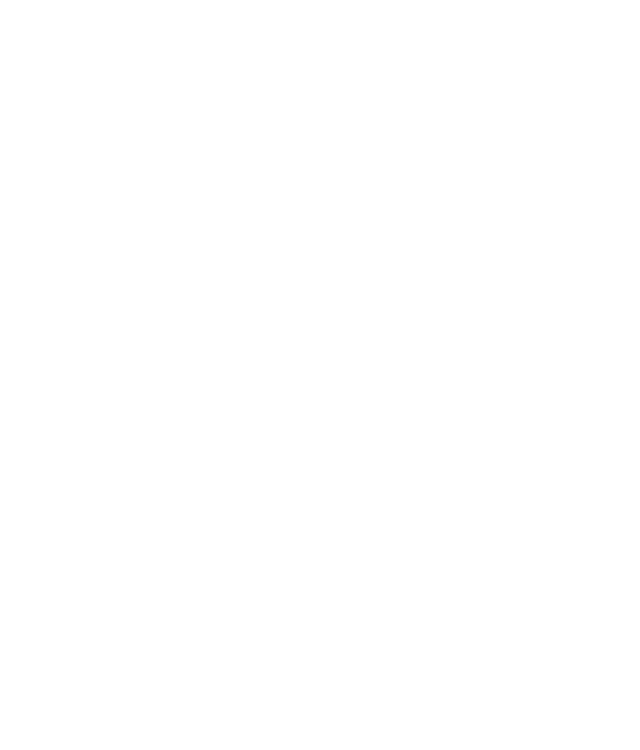
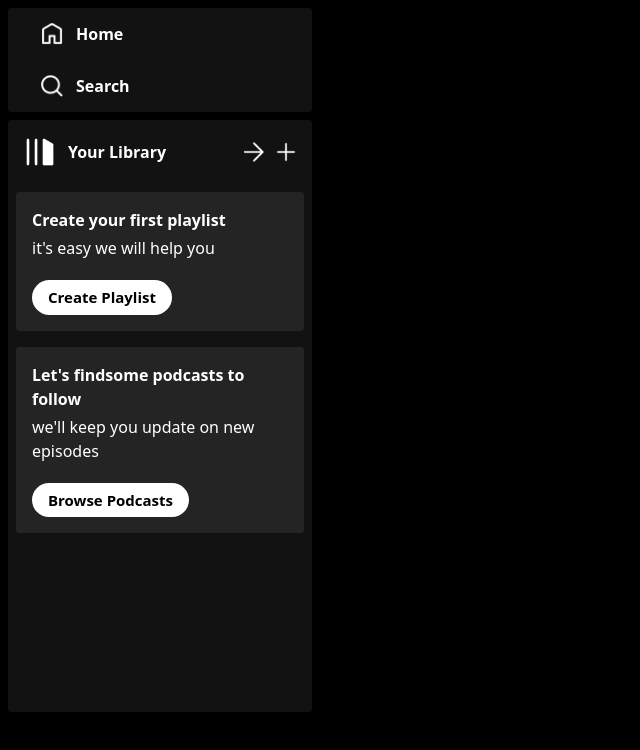
Before and after one commit to Nikita-kanwar/Spotify-Frontend-Clone, a React (Vite) app: page / in a window 1280 px wide. Shown: the top 750 px of the page, without its empty margins (0-640 px from the left). Built offline with nearby package versions, Linux system fonts and the light colour scheme.

Commit message:
Create Sidebar

```diff
--- a/src/App.jsx
+++ b/src/App.jsx
@@ -1,9 +1,12 @@
 import React from 'react'
+import Sidebar from './Components/Sidebar'
 
 const App = () => {
   return (
-    <div>
-
+    <div className='h-screen bg-black'>
+      <div className='h-[90%] flex'>
+            <Sidebar />
+      </div>
     </div>
   )
 }
--- /dev/null
+++ b/src/Components/Sidebar.jsx
@@ -0,0 +1,43 @@
+import React from 'react'
+import {assets} from '../assets/assets'
+
+const Sidebar = () => {
+  return (
+    <div className='w-[25%] h-full p-2 flex-col gap-2 text-white hidden lg:flex'>
+      <div className='bg-[#121212] h-[15%] rounded flex flex-col justify-around'>
+  <div className='flex items-center gap-3 pl-8 cursor-pointer'>
+         <img className='w-6' src={assets.home_icon} alt="" />
+         <p className='font-bold'>Home</p>
+  </div>
+  <div className='flex items-center gap-3 pl-8 cursor-pointer'>
+         <img className='w-6' src={assets.search_icon} alt="" />
+         <p className='font-bold'>Search</p>
+  </div>
+      </div>
+      <div className='bg-[#121212] h-[85%] rounded'>
+          <div className='p-4 flex items-center justify-between'>
+              <div className='flex items-center gap-3'>
+                 <img className='w-8' src={assets.stack_icon} alt="" />
+                 <p className='font-semibold' >Your Library</p>
+              </div>
+              <div className='flex items-center gap-3'>
+                 <img className='w-5' src={assets.arrow_icon} alt="" />
+                 <img className='w-5' src={assets.plus_icon} alt="" />
+              </div>
+          </div>
+          <div className='p-4 bg-[#242424] m-2 rounded font-semibold flex flex-col items-start justify-start gap-1 pl-4'>
+              <h1>Create your first playlist</h1>
+              <p className='font-light' > it's easy we will help you</p>
+              <button className='px-4 py-1.5 bg-white text-[15px] text-black rounded-full mt-4'>Create Playlist</button>
+          </div>
+          <div className='p-4 bg-[#242424] m-2 rounded font-semibold flex flex-col items-start justify-start gap-1 pl-4 mt-4'>
+              <h1>Let's findsome podcasts to follow</h1>
+              <p className='font-light' >we'll keep you update on new episodes</p>
+              <button className='px-4 py-1.5 bg-white text-[15px] text-black rounded-full mt-4'>Browse Podcasts</button>
+          </div>
+      </div>
+    </div>
+  )
+}
+
+export default Sidebar
```
